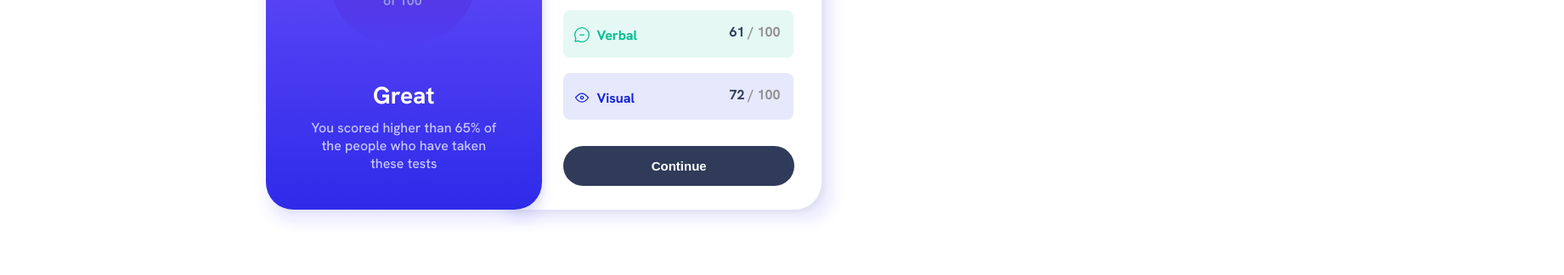
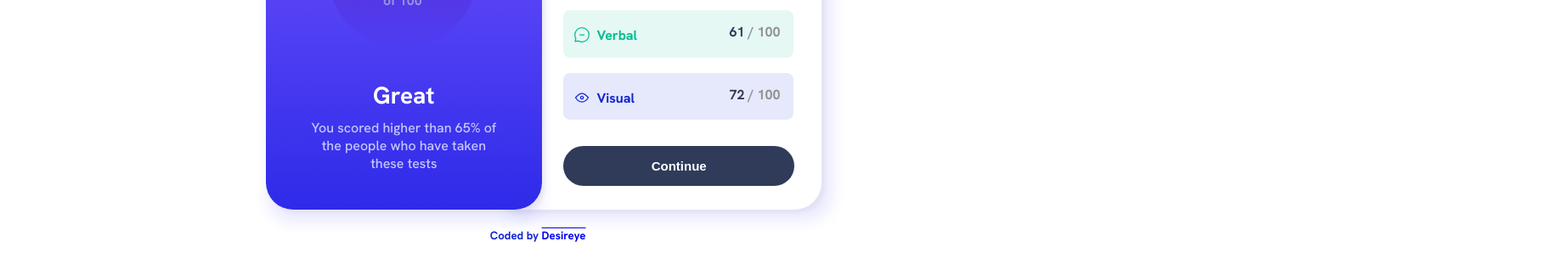
Before and after one commit to Desireye/results-summary, a plain HTML site: page index.html in a window 1280 px wide. Shown: the part 354-678 px from the top of the page at 85% size, 1841 px wide, since content can reach past the window. Drawn offline with Linux system fonts and the light colour scheme; a script that the page names is missing.

Commit message:
Update index.html

```diff
--- a/index.html
+++ b/index.html
@@ -57,6 +57,10 @@
         </div>
     </div>
 
+    <footer style="left: 45%; position: relative; bottom: 1%; font-family: monospace;">
+        <h5>Coded by <a href="https://github.com/Desireye">Desireye</a></h5>
+    </footer>
+
     <script src="./test.js"></script>
 </body>
 </html>
```
